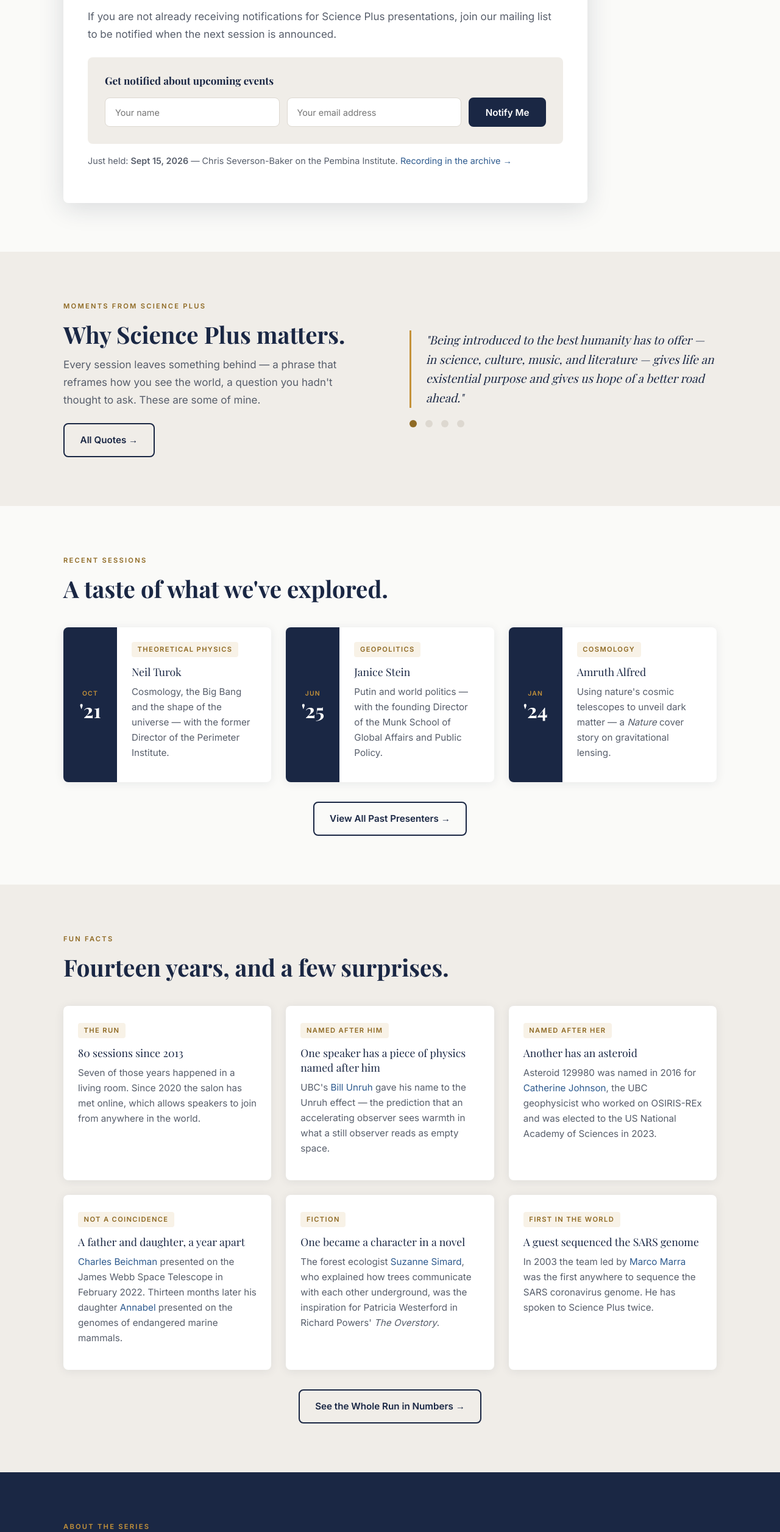
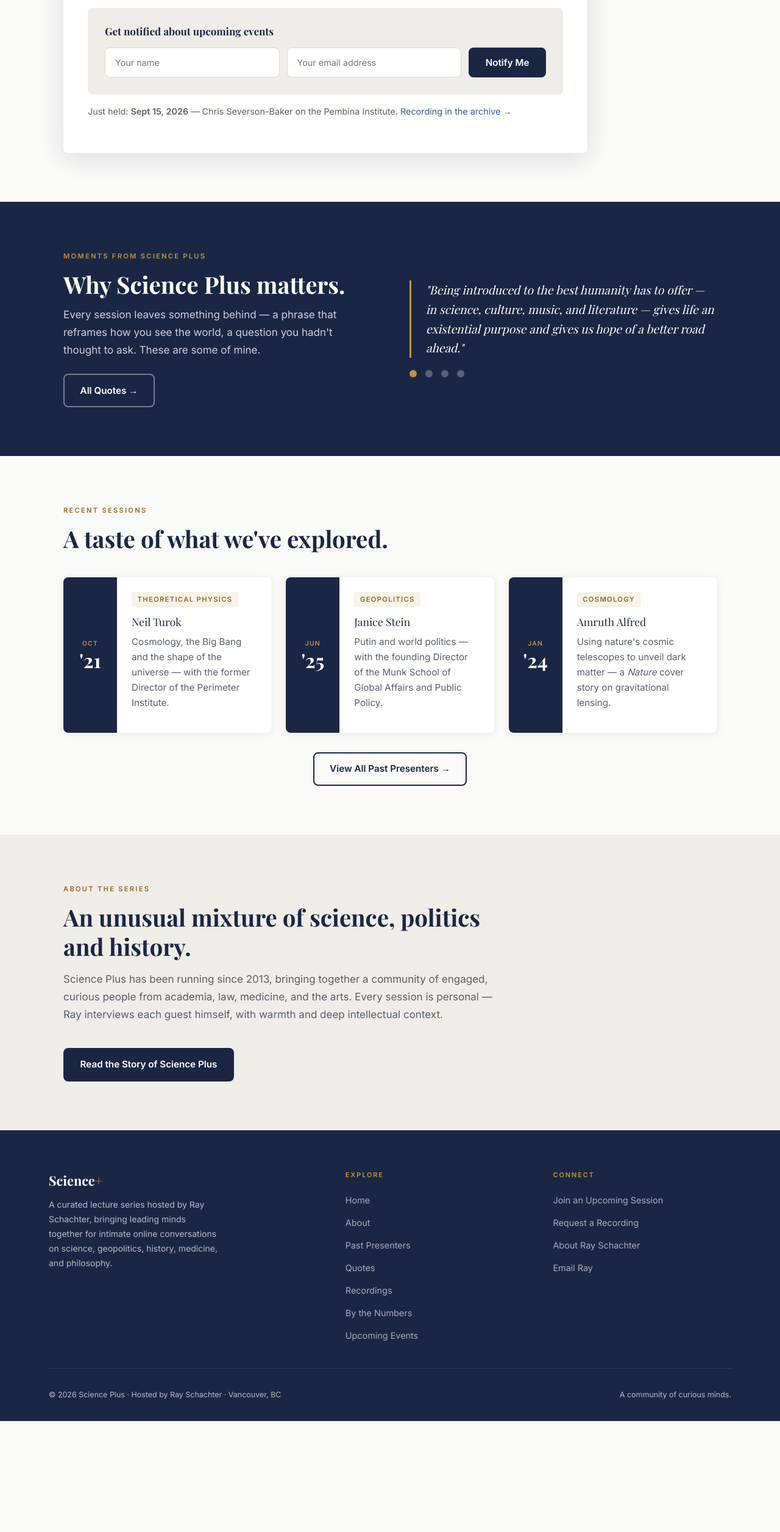
Before and after one commit to jaredschachter/science-plus, a plain HTML site: page index.html in a window 1280 px wide. Shown: the part 1141-3654 px from the top of the page at 61% size. After the commit the page ends 3472 px from the top, so only its background shows below. Drawn offline with nearby package versions, Linux system fonts and the light colour scheme; a script that the page names is missing; a web font is replaced by a local one.

Commit message:
Home: remove Fun Facts + stat tiles, quotes on navy, about on cream for clearer section rhythm
Co-Authored-By: Claude Fable 5.1 <noreply@anthropic.com>

```diff
--- a/css/styles.css
+++ b/css/styles.css
@@ -406,3 +406,11 @@ a.tag:hover { text-decoration: none; background: var(--blue); color: #fff; }
   .next-session__cta { flex-direction: row; align-items: center; justify-content: flex-start; }
   .next-session { margin-top: -3rem; }
 }
+
+/* ── Quotes on navy (home) ────────────────── */
+.section--dark .blockquote__text { color: #fff; }
+.section--dark .blockquote__attr { color: rgba(255,255,255,.65); }
+.section--dark .quote-dot { background: rgba(255,255,255,.28); }
+.section--dark .quote-dot.active { background: var(--gold); }
+.section--dark .section-hd p, .section--dark p[style] { color: rgba(255,255,255,.78) !important; }
+.session-detail .rsvp-box { margin-top: 1rem; }
--- a/index.html
+++ b/index.html
@@ -91,7 +91,6 @@
         <h2 style="font-size:1.5rem;">What Sandy will cover</h2>
       </div>
       <p style="color:var(--muted);">Alexandra (Sandy) Steffen, Senior Mercury Researcher at Environment and Climate Change Canada, on her work on mercury &mdash; from collecting in the Arctic, to her work with the UN and the international treaty for the reduction of global mercury, to her global program and the 2025 project in the Antarctic &mdash; and why contaminants in ecosystems matter for climate change, ecosystem health, and people relying on country foods in the north. She is also happy to talk about being a woman in science and the challenges she has faced and overcome.</p>
-      <p style="color:var(--muted); margin-bottom:1.5rem;">If you are not already receiving notifications for Science Plus presentations, join our mailing list to be notified when the next session is announced.</p>
       <div class="rsvp-box" id="notify">
         <h4>Get notified about upcoming events</h4>
         <form class="rsvp-form">
@@ -109,14 +108,14 @@
 </section>
 
 <!-- QUOTES ROTATOR -->
-<section class="section section--alt">
+<section class="section section--dark">
   <div class="container">
     <div class="split-2">
       <div class="fade-in">
         <span class="eyebrow">Moments from Science Plus</span>
         <h2>Why Science Plus matters.</h2>
         <p style="color:var(--muted); margin-top:.75rem; margin-bottom:1.5rem;">Every session leaves something behind — a phrase that reframes how you see the world, a question you hadn't thought to ask. These are some of mine.</p>
-        <a href="moments.html" class="btn btn--outline-dark">All Quotes →</a>
+        <a href="moments.html" class="btn btn--outline">All Quotes →</a>
       </div>
       <div class="fade-in">
         <div class="quote-rotator">
@@ -194,86 +193,14 @@
   </div>
 </section>
 
-<!-- FUN FACTS -->
+<!-- ABOUT STRIP -->
 <section class="section section--alt">
   <div class="container">
-    <div class="section-hd fade-in">
-      <span class="eyebrow">Fun Facts</span>
-      <h2>Fourteen years, and a few surprises.</h2>
-    </div>
-    <div class="grid-3">
-
-      <div class="card fade-in"><div class="card__body">
-        <span class="card__tag">The Run</span>
-        <div class="card__title">80 sessions since 2013</div>
-        <p class="card__excerpt">Seven of those years happened in a living room. Since 2020 the salon has met online, which allows speakers to join from anywhere in the world.</p>
-      </div></div>
-
-      <div class="card fade-in"><div class="card__body">
-        <span class="card__tag">Named After Him</span>
-        <div class="card__title">One speaker has a piece of physics named after him</div>
-        <p class="card__excerpt">UBC's <a href="presenters.html#bill-unruh">Bill Unruh</a> gave his name to the Unruh effect — the prediction that an accelerating observer sees warmth in what a still observer reads as empty space.</p>
-      </div></div>
-
-      <div class="card fade-in"><div class="card__body">
-        <span class="card__tag">Named After Her</span>
-        <div class="card__title">Another has an asteroid</div>
-        <p class="card__excerpt">Asteroid 129980 was named in 2016 for <a href="presenters.html#catherine-johnson">Catherine Johnson</a>, the UBC geophysicist who worked on OSIRIS-REx and was elected to the US National Academy of Sciences in 2023.</p>
-      </div></div>
-
-      <div class="card fade-in"><div class="card__body">
-        <span class="card__tag">Not a Coincidence</span>
-        <div class="card__title">A father and daughter, a year apart</div>
-        <p class="card__excerpt"><a href="presenters.html#charles-beichman">Charles Beichman</a> presented on the James Webb Space Telescope in February 2022. Thirteen months later his daughter <a href="sessions/2023-03-28-annabel-beichman.html">Annabel</a> presented on the genomes of endangered marine mammals.</p>
-      </div></div>
-
-      <div class="card fade-in"><div class="card__body">
-        <span class="card__tag">Fiction</span>
-        <div class="card__title">One became a character in a novel</div>
-        <p class="card__excerpt">The forest ecologist <a href="presenters.html#suzanne-simard">Suzanne Simard</a>, who explained how trees communicate with each other underground, was the inspiration for Patricia Westerford in Richard Powers' <em>The Overstory</em>.</p>
-      </div></div>
-
-      <div class="card fade-in"><div class="card__body">
-        <span class="card__tag">First in the World</span>
-        <div class="card__title">A guest sequenced the SARS genome</div>
-        <p class="card__excerpt">In 2003 the team led by <a href="presenters.html#marco-marra">Marco Marra</a> was the first anywhere to sequence the SARS coronavirus genome. He has spoken to Science Plus twice.</p>
-      </div></div>
-
-    </div>
-    <div class="text-center mt-4 fade-in">
-      <a href="stats.html" class="btn btn--outline-dark">See the Whole Run in Numbers →</a>
-    </div>
-  </div>
-</section>
-
-<!-- ABOUT STRIP -->
-<section class="section section--dark">
-  <div class="container">
-    <div class="split-2">
-      <div class="fade-in">
-        <span class="eyebrow">About the Series</span>
-        <h2 style="color:#fff; margin-bottom:1rem;">An unusual mixture of science, politics and history.</h2>
-        <p>Science Plus has been running since 2013, bringing together a community of engaged, curious people from academia, law, medicine, and the arts. Every session is personal — Ray interviews each guest himself, with warmth and deep intellectual context.</p>
-        <a href="about.html" class="btn btn--gold mt-3">Read the Story of Science Plus</a>
-      </div>
-      <div class="fade-in stat-grid">
-        <div class="stat-tile">
-          <div class="stat-tile__num">78</div>
-          <div class="stat-tile__lbl">Distinguished Speakers</div>
-        </div>
-        <div class="stat-tile">
-          <div class="stat-tile__num">14</div>
-          <div class="stat-tile__lbl">Years Running</div>
-        </div>
-        <div class="stat-tile">
-          <div class="stat-tile__num">7</div>
-          <div class="stat-tile__lbl">Fields of Inquiry</div>
-        </div>
-        <div class="stat-tile">
-          <div class="stat-tile__num">100%</div>
-          <div class="stat-tile__lbl">Curiosity-driven</div>
-        </div>
-      </div>
+    <div class="fade-in" style="max-width:720px;">
+      <span class="eyebrow">About the Series</span>
+      <h2 style="margin-bottom:1rem;">An unusual mixture of science, politics and history.</h2>
+      <p style="color:var(--muted);">Science Plus has been running since 2013, bringing together a community of engaged, curious people from academia, law, medicine, and the arts. Every session is personal — Ray interviews each guest himself, with warmth and deep intellectual context.</p>
+      <a href="about.html" class="btn btn--navy mt-3">Read the Story of Science Plus</a>
     </div>
   </div>
 </section>
```
